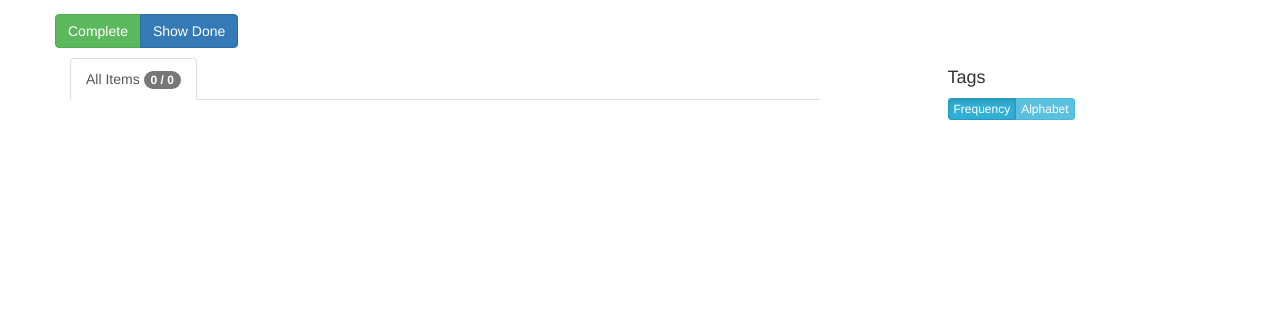
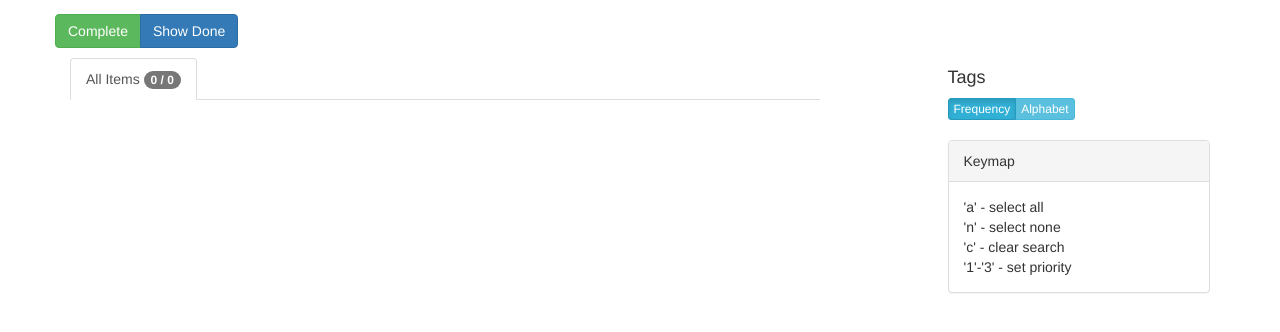
Before and after one commit to intenter/localtodo, a plain HTML site: page index.html in a window 1280 px wide. Shown: the part 58-390 px from the top of the page. Drawn offline with nearby package versions, Linux system fonts and the light colour scheme.

Commit message:
added keymap and 'c' clears search window

```diff
--- a/index.html
+++ b/index.html
@@ -68,6 +68,15 @@
             <ul class="list-group">
                 <li class="list-group-item" ng-repeat="tagInfo in activeTags | orderBy: tagsSorting"><a href="" ng-click="searchFor(tagInfo.tag)">{{tagInfo.tag}}</a><span class="pull-right">{{tagInfo.count}}</span></li>
             </ul>
+            <div class="panel panel-default">
+                <div class="panel-heading">Keymap</div>
+                <div class="panel-body">
+                    'a' - select all<br>
+                    'n' - select none<br>
+                    'c' - clear search<br>
+                    '1'-'3' - set priority
+                </div>
+            </div>
         </div>
     </div>
 </div>
--- a/todo.js
+++ b/todo.js
@@ -82,6 +82,8 @@ angular.module('todoApp')
                 $scope.selectAllNotCompleted(true);
             } else if ($event.keyCode == 78 || $event.keyCode == 110) {
                 $scope.selectAllNotCompleted(false);
+            } else if ($event.keyCode == 67 || $event.keyCode == 99) {
+                $scope.searchString = '';
             } else if ($event.keyCode >= 49 && $event.keyCode <= 51) {
                 setPriority($event.keyCode - 48);
             }
```
